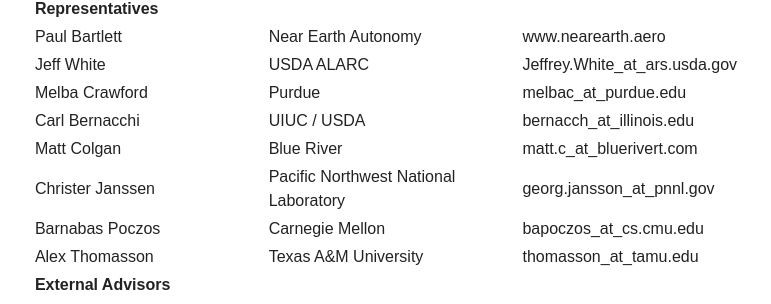
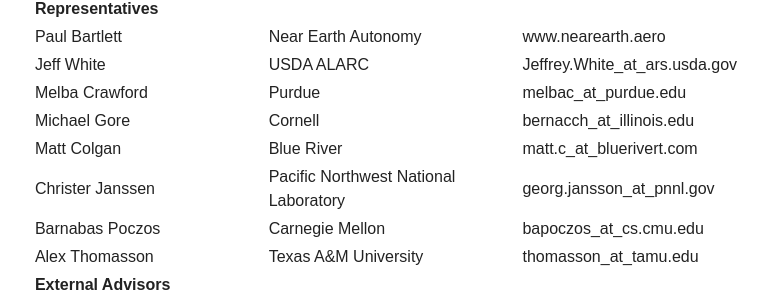
Before and after one commit to terra-reference/terraref.github.io, a Jekyll site: the page built from about/index.md, in a window 1280 px wide and 900 px high, scrolled down 3750 px. Shown: the part 148-452 px from the top of the window, without its empty margins (254-1025 px from the left). Built offline with Jekyll 4.4.1, drawn with Linux system fonts in a browser that asks for light colours; nearby versions of some CDN libraries.

Commit message:
Update index.md

```diff
--- a/about/index.md
+++ b/about/index.md
@@ -86,7 +86,7 @@ The objective of this committee is to facilitate research by ensuring that softw
 | Paul Bartlett | Near Earth Autonomy | www.nearearth.aero|
 | Jeff White | USDA ALARC | Jeffrey.White_at_ars.usda.gov|
 | Melba Crawford | Purdue | melbac_at_purdue.edu|
-| Carl Bernacchi | UIUC / USDA | bernacch_at_illinois.edu|
+| Michael Gore | Cornell | bernacch_at_illinois.edu|
 | Matt Colgan | Blue River | matt.c_at_bluerivert.com|
 | Christer Janssen | Pacific Northwest National Laboratory | georg.jansson_at_pnnl.gov|
 | Barnabas Poczos | Carnegie Mellon | bapoczos_at_cs.cmu.edu|
```
